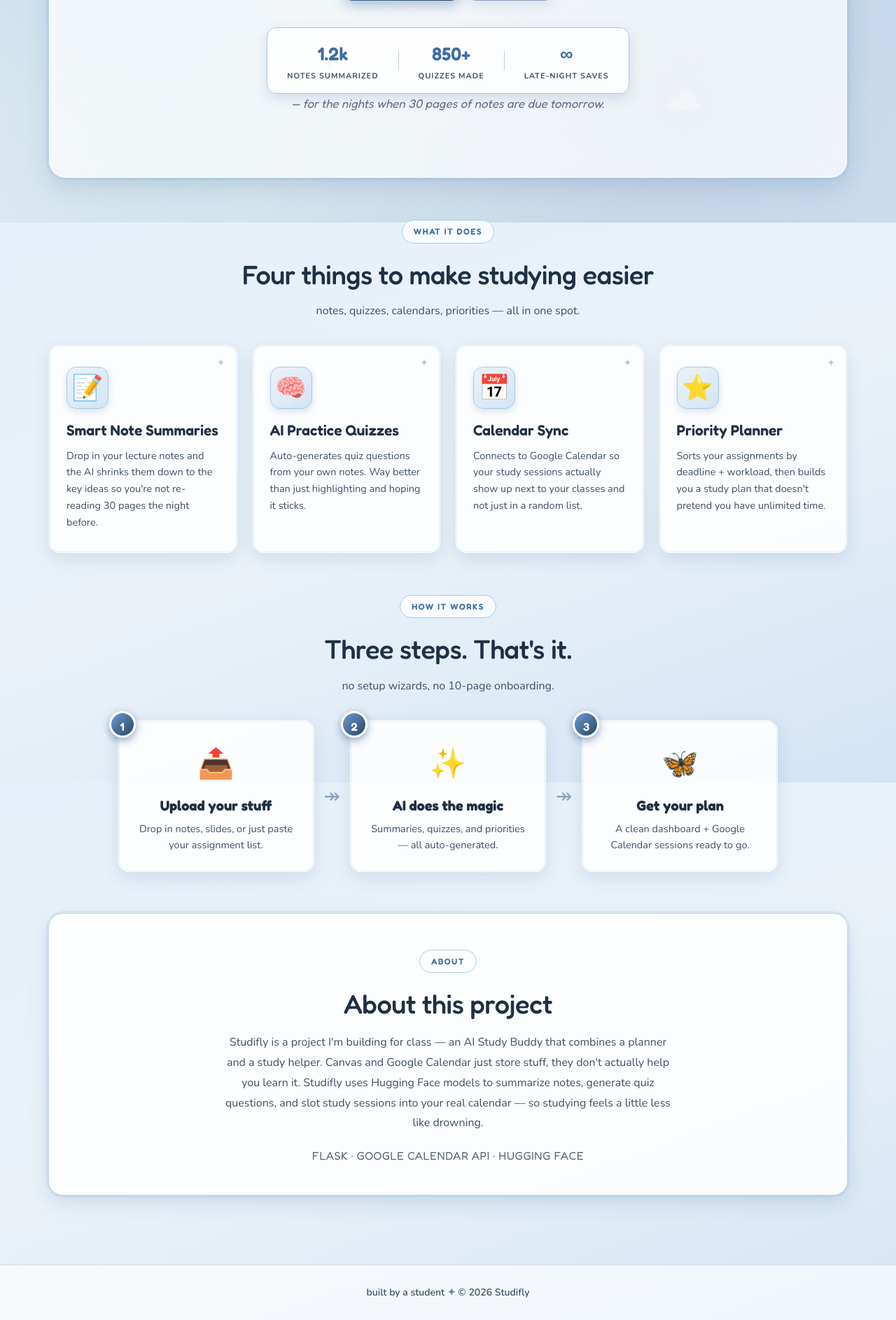
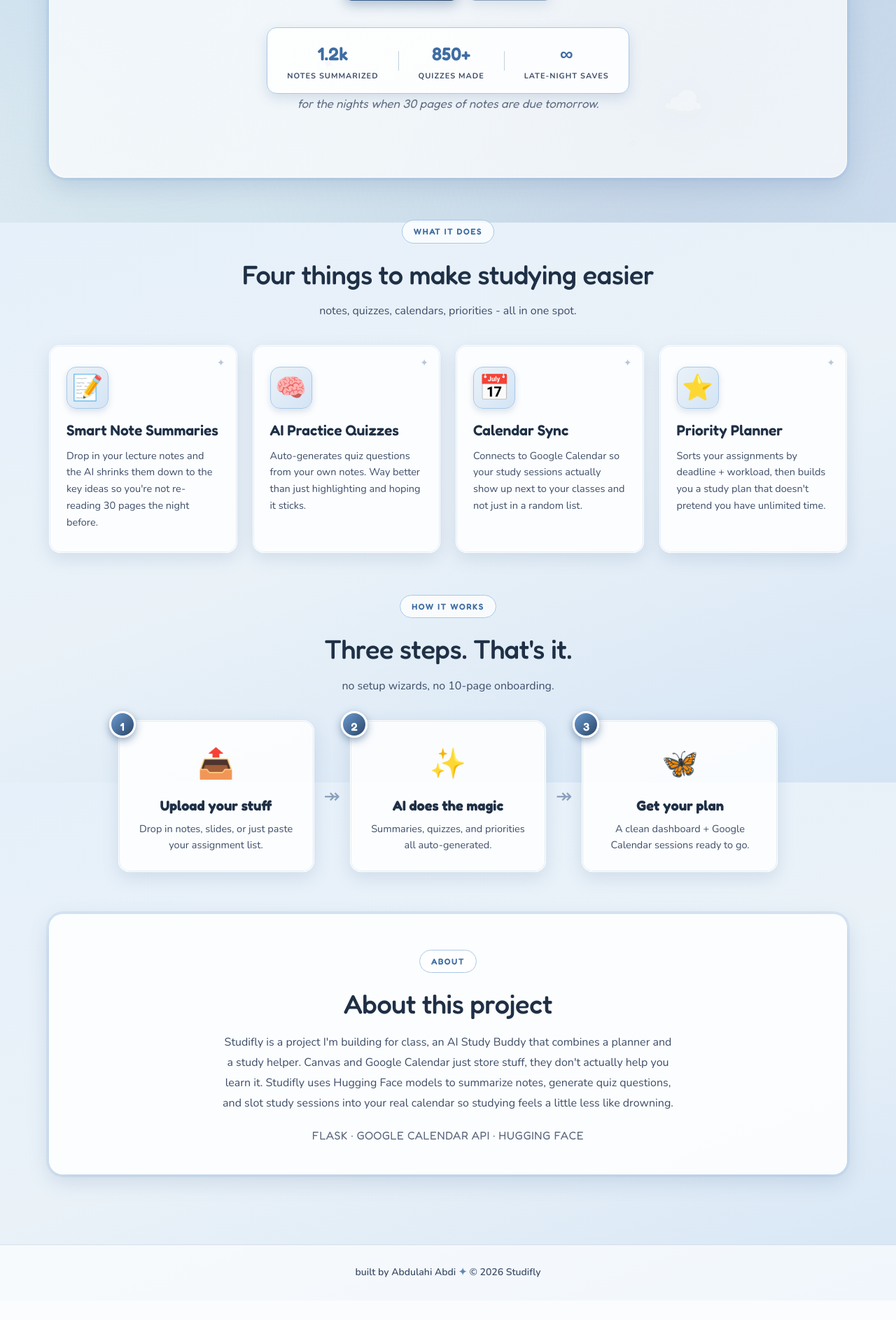
Before and after one commit to Abdulahi-1/studiflyy, a Flask app: page / in a window 1280 px wide. Shown: the part 482-2368 px from the top of the page at 70% size. After the commit the page ends 2307 px from the top, so only its background shows below. Run offline with Flask 3, Linux system fonts and the light colour scheme.

Commit message:
fixed UI issues

```diff
--- a/study-planner/app.py
+++ b/study-planner/app.py
@@ -79,7 +79,7 @@ HOW_STEPS = [
     {
         "icon": "✨",
         "title": "AI does the magic",
-        "body": "Summaries, quizzes, and priorities — all auto-generated.",
+        "body": "Summaries, quizzes, and priorities all auto-generated.",
     },
     {
         "icon": "🦋",
@@ -89,11 +89,11 @@ HOW_STEPS = [
 ]
 
 ABOUT = (
-    "Studifly is a project I'm building for class — an AI Study Buddy that "
+    "Studifly is a project I'm building for class, an AI Study Buddy that "
     "combines a planner and a study helper. Canvas and Google Calendar just "
     "store stuff, they don't actually help you learn it. Studifly uses "
     "Hugging Face models to summarize notes, generate quiz questions, and "
-    "slot study sessions into your real calendar — so studying feels a "
+    "slot study sessions into your real calendar so studying feels a "
     "little less like drowning."
 )
 
--- a/study-planner/templates/base.html
+++ b/study-planner/templates/base.html
@@ -51,7 +51,7 @@
     </main>
 
     <footer>
-        <p>built by a student <span class="heart">✦</span> &copy; {{ year }} {{ site_name }}</p>
+        <p>built by Abdulahi Abdi <span class="heart">✦</span> &copy; {{ year }} {{ site_name }}</p>
     </footer>
 
 </body>
--- a/study-planner/templates/feature.html
+++ b/study-planner/templates/feature.html
@@ -1,6 +1,6 @@
 {% extends "base.html" %}
 
-{% block title %}{{ site_name }} — {{ title }}{% endblock %}
+{% block title %}{{ site_name }} - {{ title }}{% endblock %}
 
 {% block content %}
 
--- a/study-planner/templates/index.html
+++ b/study-planner/templates/index.html
@@ -1,6 +1,6 @@
 {% extends "base.html" %}
 
-{% block title %}{{ site_name }} — notes, quizzes & a plan that fits{% endblock %}
+{% block title %}{{ site_name }} - notes, quizzes & a plan that fits{% endblock %}
 
 {% block content %}
 
@@ -28,13 +28,13 @@
             {% endfor %}
         </div>
 
-        <p class="doodle-note">— for the nights when 30 pages of notes are due tomorrow.</p>
+        <p class="doodle-note">for the nights when 30 pages of notes are due tomorrow.</p>
     </section>
 
     <section id="features" class="features">
         <span class="section-tag">what it does</span>
         <h2>Four things to make studying easier</h2>
-        <p class="section-sub">notes, quizzes, calendars, priorities — all in one spot.</p>
+        <p class="section-sub">notes, quizzes, calendars, priorities - all in one spot.</p>
 
         <div class="feature-grid">
             {% for feature in features %}
--- a/study-planner/templates/plan.html
+++ b/study-planner/templates/plan.html
@@ -1,6 +1,6 @@
 {% extends "base.html" %}
 
-{% block title %}{{ site_name }} — make a study plan{% endblock %}
+{% block title %}{{ site_name }} - make a study plan{% endblock %}
 
 {% block content %}
 
--- a/study-planner/templates/quizzes.html
+++ b/study-planner/templates/quizzes.html
@@ -1,6 +1,6 @@
 {% extends "base.html" %}
 
-{% block title %}{{ site_name }} — practice quizzes{% endblock %}
+{% block title %}{{ site_name }} - practice quizzes{% endblock %}
 
 {% block content %}
 
--- a/study-planner/templates/summaries.html
+++ b/study-planner/templates/summaries.html
@@ -1,6 +1,6 @@
 {% extends "base.html" %}
 
-{% block title %}{{ site_name }} — note summaries{% endblock %}
+{% block title %}{{ site_name }} - note summaries{% endblock %}
 
 {% block content %}
 
```
